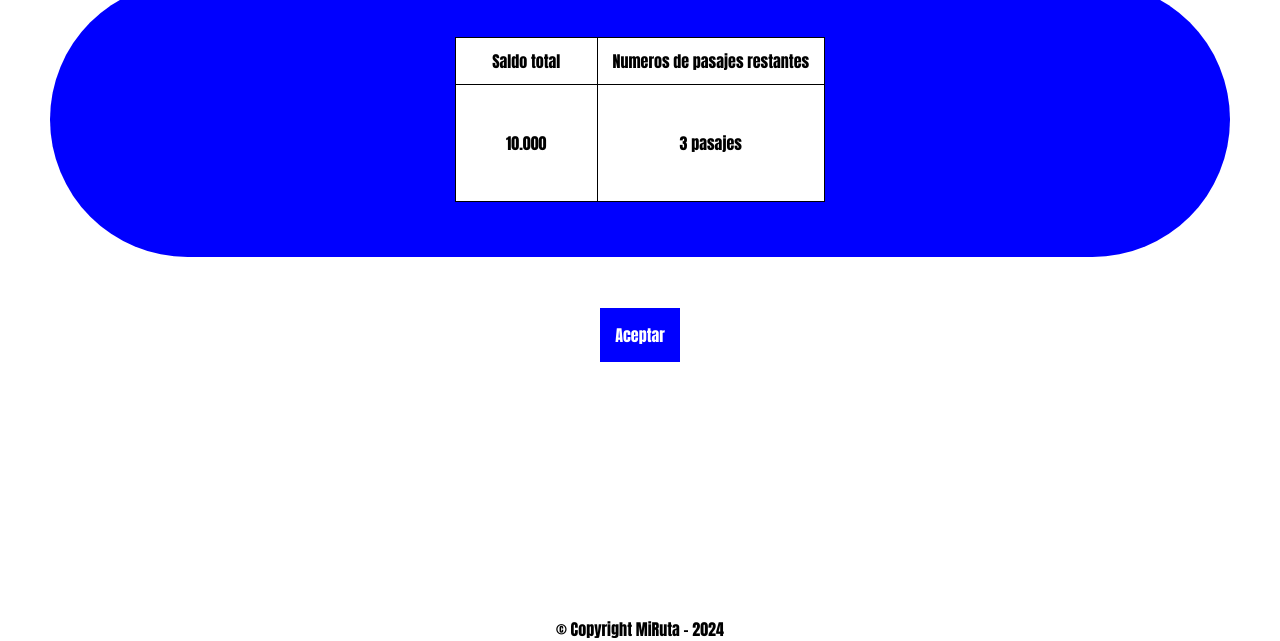
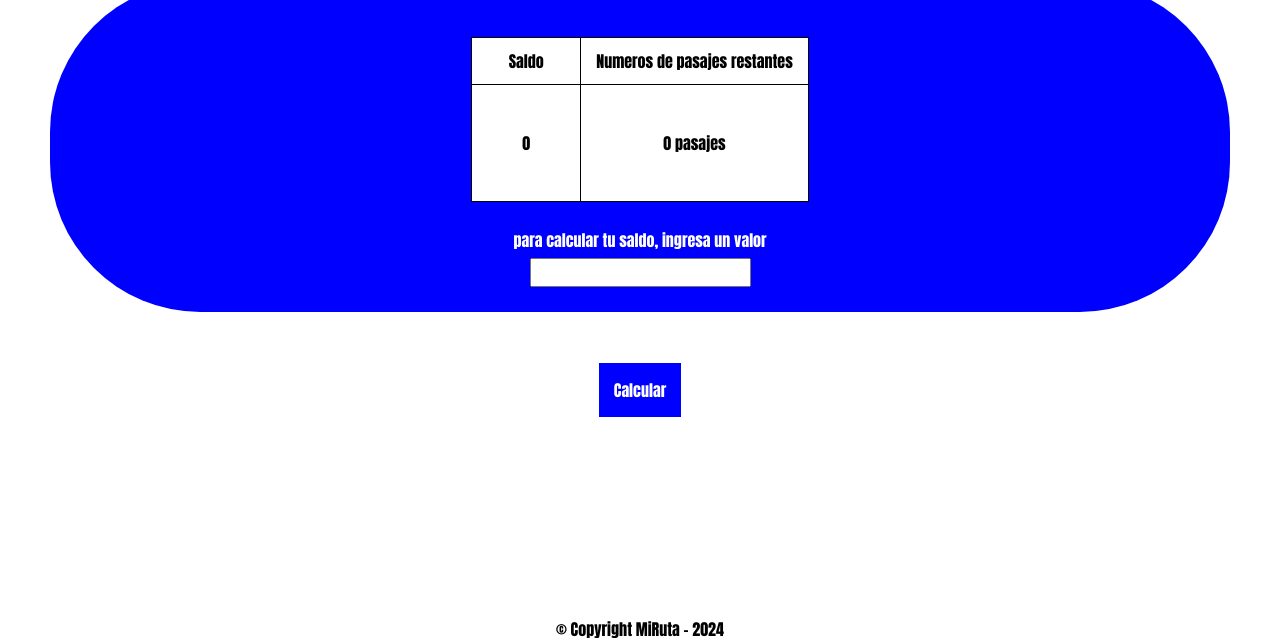
Before and after one commit to william2807/MiRuta-frontend, a plain HTML site: page saldo.html in a window 1280 px wide. Shown: the part 161-802 px from the top of the page. Drawn offline with Linux system fonts and the light colour scheme.

Commit message:
Se agrega dinamismo al modulo de saldo, haciendo modificaciones al HTML, css y dinamismo al archivo Js

```diff
--- a/Css/MiRutacss.css
+++ b/Css/MiRutacss.css
@@ -173,7 +173,7 @@ body{
 }
 
 /*validar saldo*/
-.menu-validarsaldo{
+.menu-validar-saldo{
     margin: 0px 50px;
 }
 .tamaño-tabla{
@@ -182,26 +182,34 @@ body{
     border-radius: 150px;
     color: #ffffff;
 }
-.tabla-recarga{
+.tabla-saldo{
     margin: 30px auto;
 
 }
-.tabla-recarga tr th{
+.tabla-saldo tr th{
     border: 1px solid #000000;
 
 }
-.titulo-recarga th{
+.titulo-saldo th{
     padding: 15px;
     color: #000000;
     background: #ffffff;
 
 }
-.contenido-recarga th{
+.contenido-saldo th{
     padding: 50px;
     background-color: #ffffff;
 }
-.redireccion-recarga{
+.calcula-saldo{
     text-align: center;
+}
+.calcula-saldo p{
+    padding: 0px 0px 10px 0px;
+}
+.calcula-saldo input{
+    display: block;
+    margin: 0px auto 0px;
+    padding: 5px 20px;
 }
 .boton-saldo{
     text-align: center;
--- /dev/null
+++ b/Js/saldo.js
@@ -0,0 +1,24 @@
+//trae el boton, con el cual se hara la operacion
+const botonClick = document.getElementById("botonSaldo");
+
+//trae el lugar donde se va a dar la vistas de la operacion
+const resultado = document.getElementById("saldoBuscado");
+const pasajesTotales = document.getElementById("numeroPasajes")
+
+/*trae el input del valor a calcular*/
+const inputSaldo = document.getElementById("valorSaldo");
+
+//añade un "click" en el evento principal para realizar el calculo
+botonClick.addEventListener("click", ()=>{
+
+  //implementa el costo del pasaje
+  const costoPasaje = 2000;
+  //castea a un float, el valor a calcular
+  const presupuesto = parseFloat(inputSaldo.value);
+  //Realiza la operacion
+  const pasajesComprables = Math.floor(presupuesto/costoPasaje);
+
+  //Cambia el contenido del HTML con los resultados obtenidos
+  resultado.innerHTML = presupuesto;
+  pasajesTotales.innerHTML = pasajesComprables + " pasajes";
+});
--- a/saldo.html
+++ b/saldo.html
@@ -15,30 +15,39 @@
             <h2>Saldo</h2>
         </header>
 
-        <main class="menu-validarsaldo">
+        <main class="menu-validar-saldo">
             <section class="tamaño-tabla">
-                <table class="tabla-recarga">
+                <table class="tabla-saldo">
                     <thead>
-                        <tr class="titulo-recarga">
-                            <th>Saldo total</th>
+                        <tr class="titulo-saldo">
+                            <th>Saldo</th>
                             <th>Numeros de pasajes restantes</th>
                         </tr>
                     </thead>
                     <tbody>
-                        <tr class="contenido-recarga">
-                            <th>10.000</th>
-                            <th>3 pasajes</th>
+                        <tr class="contenido-saldo">
+                            <th id="saldoBuscado">0</th>
+                            <th id="numeroPasajes">0 pasajes</th>
                         </tr>
                     </tbody>
                 </table>
+
+                <form class="calcula-saldo">
+                    <p>para calcular tu saldo, ingresa un valor</p>
+
+                    <label for="calcula-saldo"></label>
+                    <input type="number" id="valorSaldo" class="calcula-saldo">
+                </form>
             </section>
 
             <section class="boton-saldo">
-                <a>Aceptar</a>
+                <a id="botonSaldo">Calcular</a>
             </section>
         </main>
         <footer>
             <p class="copyright">&copy Copyright MiRuta - 2024</p>
         </footer>
+
+        <script src="Js/saldo.js"></script>
     </body>
 </html>
```
Also changed, not shown: Js/Registro.js (+18 -6 lines).
